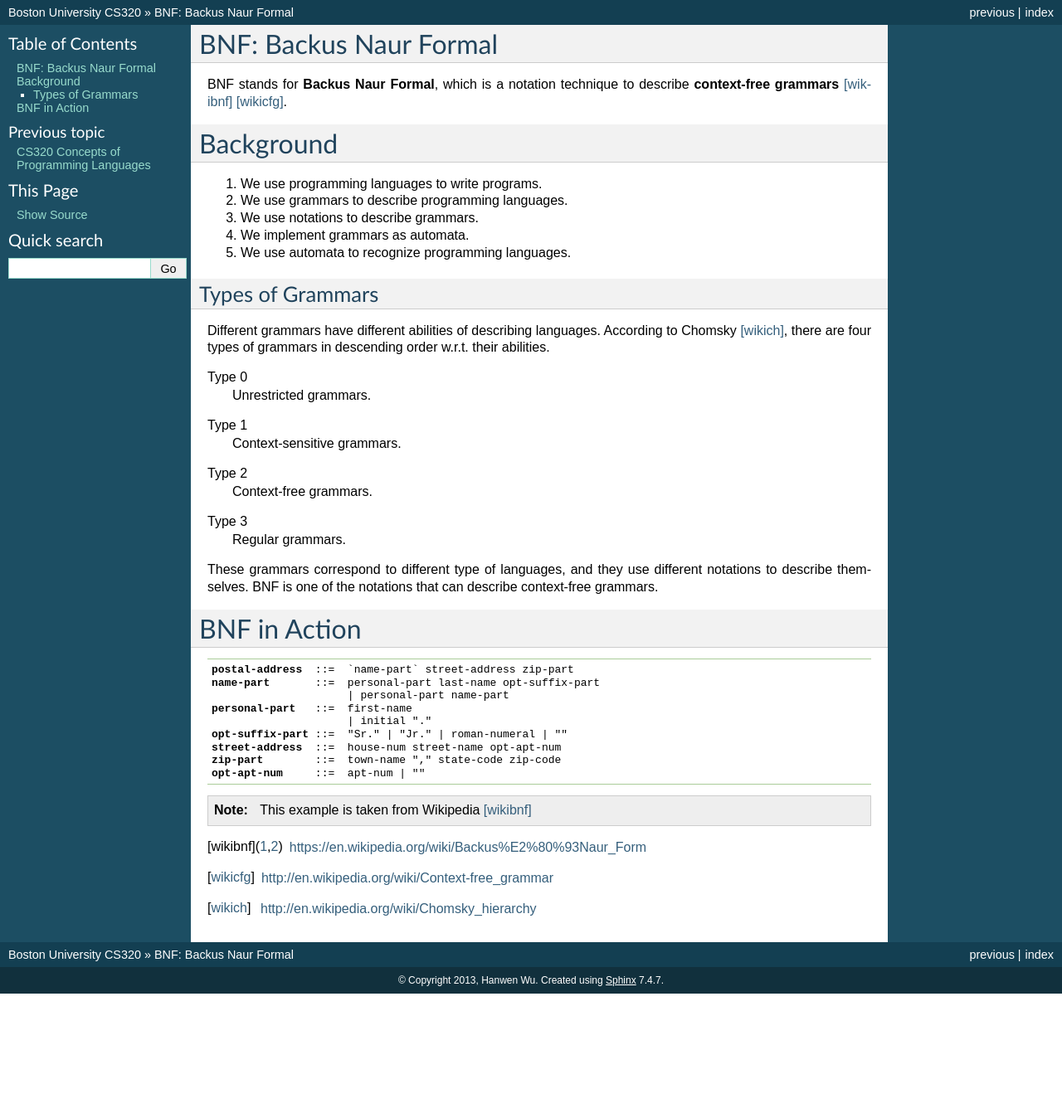
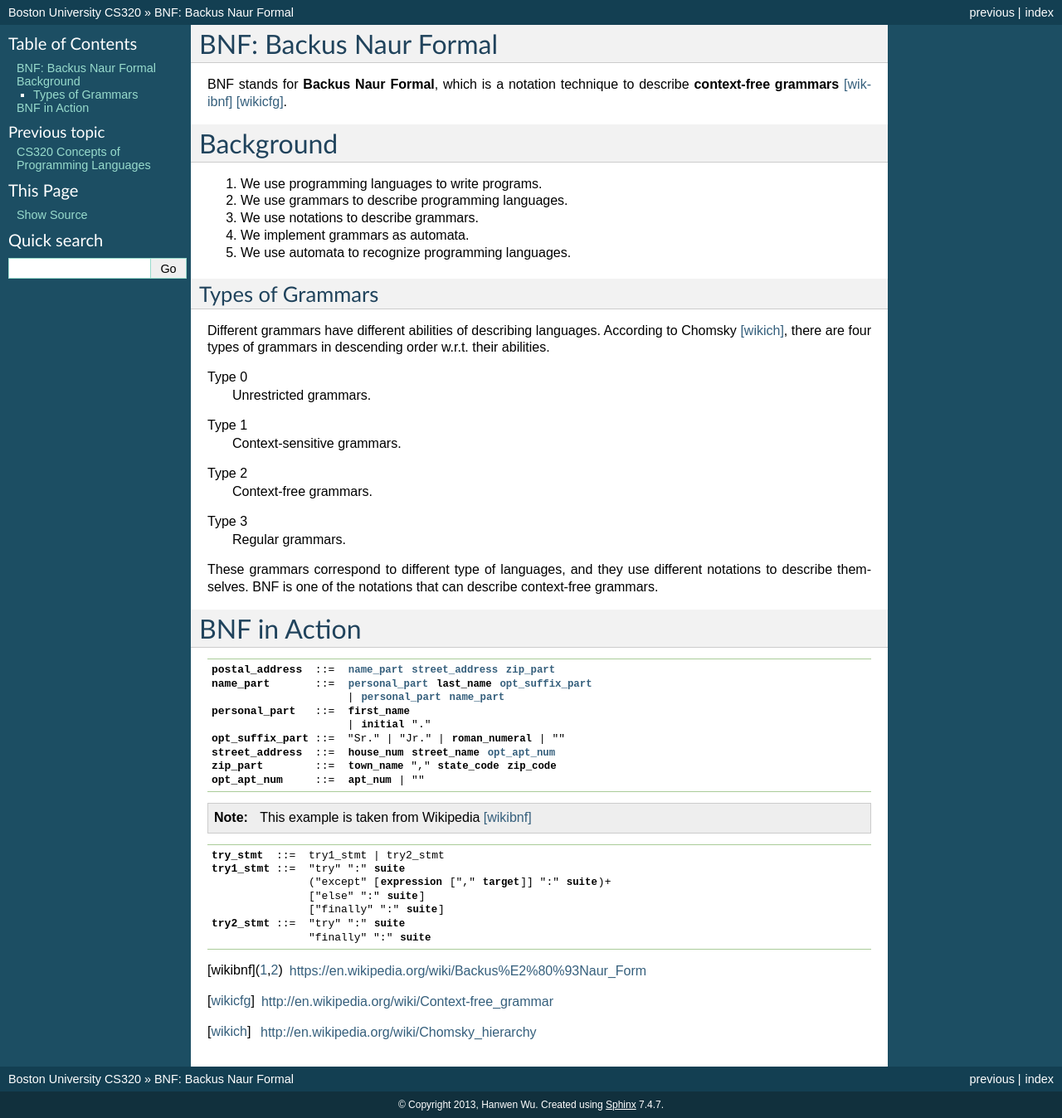
Before and after one commit to steinwaywhw/bu-cs-320, a Sphinx documentation site: the page built from source/bnf.rst, in a window 1280 px wide. Shown: the whole page at 83% size. Built offline with Sphinx 7.4.7, drawn with Linux system fonts in a browser that asks for light colours; before the commit the page ends 1198 px from its top, so only the background shows below that.

```diff
--- a/source/bnf.rst
+++ b/source/bnf.rst
@@ -36,17 +36,26 @@ BNF in Action
 =================
 
 .. productionlist::
-	postal-address	: `name-part` street-address zip-part
-	name-part 		: personal-part last-name opt-suffix-part
-					: | personal-part name-part
-	personal-part 	: first-name
-					: | initial "."
-	opt-suffix-part : "Sr." | "Jr." | roman-numeral | ""
-	street-address 	: house-num street-name opt-apt-num
-	zip-part		: town-name "," state-code zip-code
-	opt-apt-num		: apt-num | ""
+	postal_address	: `name_part` `street_address` `zip_part`
+	name_part 		: `personal_part` `last_name` `opt_suffix_part`
+					: | `personal_part` `name_part`
+	personal_part 	: `first_name`
+					: | `initial` "."
+	opt_suffix_part : "Sr." | "Jr." | `roman_numeral` | ""
+	street_address 	: `house_num` `street_name` `opt_apt_num`
+	zip_part		: `town_name` "," `state_code` `zip_code`
+	opt_apt_num		: `apt_num` | ""
 
 .. note:: This example is taken from Wikipedia [wikibnf]_
+
+.. productionlist::
+   try_stmt: try1_stmt | try2_stmt
+   try1_stmt: "try" ":" `suite`
+            : ("except" [`expression` ["," `target`]] ":" `suite`)+
+            : ["else" ":" `suite`]
+            : ["finally" ":" `suite`]
+   try2_stmt: "try" ":" `suite`
+            : "finally" ":" `suite`
 
 
 
```
